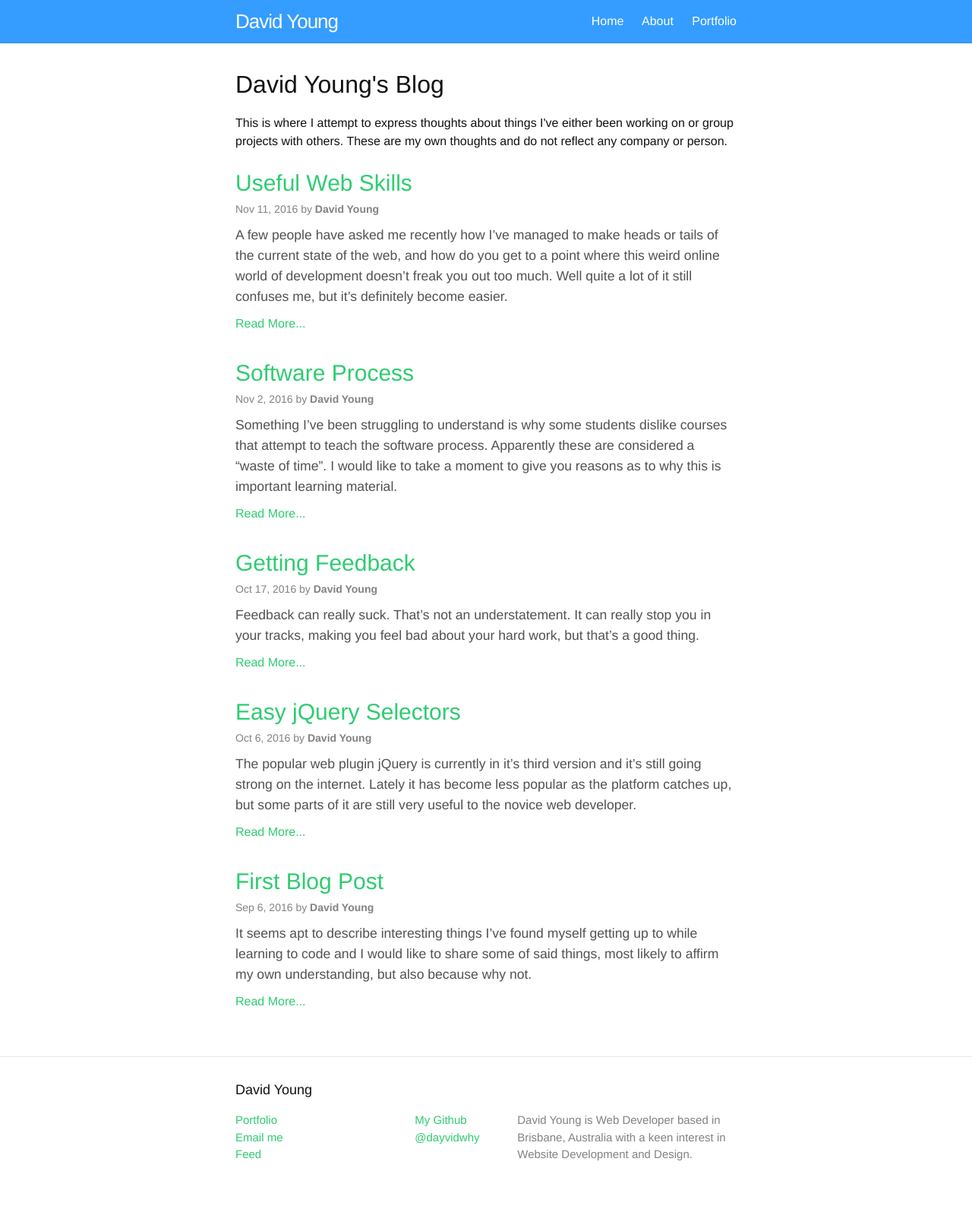
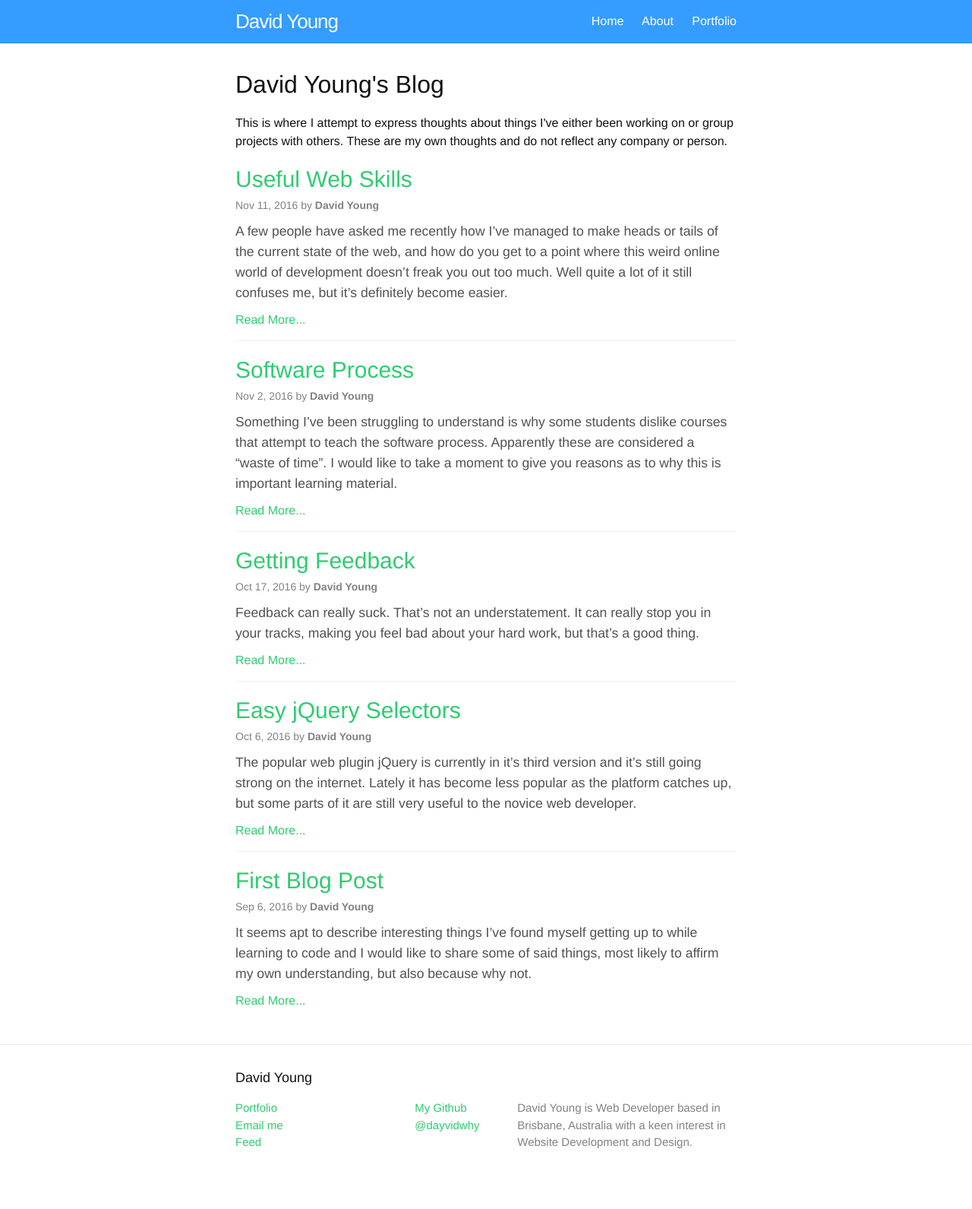
Before and after one commit to dayvidwhy/dayvidwhy.github.io, a Jekyll site: the page built from index.html, in a window 1280 px wide. Shown: the whole page at 76% size. Built offline with Jekyll 4.4.1, drawn with Linux system fonts in a browser that asks for light colours.

Commit message:
Some borders between posts.

```diff
--- a/_layouts/post.html
+++ b/_layouts/post.html
@@ -26,7 +26,7 @@
     <div class="wrapper">
       <article class="post" itemscope itemtype="http://schema.org/BlogPosting">
         <h1 class="post-title" itemprop="name headline">{{ page.title }}</h1>
-        <p class="post-meta"><time datetime="{{ page.date | date_to_xmlschema }}" itemprop="datePublished">{{ page.date | date: '%b %-d, %Y' }}</time> by <strong itemprop="author">{{ site.title }}</strong></p>
+        <p class="post-meta meta-border"><time datetime="{{ page.date | date_to_xmlschema }}" itemprop="datePublished">{{ page.date | date: '%b %-d, %Y' }}</time> by <strong itemprop="author">{{ site.title }}</strong></p>
         <div class="post-content" itemprop="articleBody">
           {{ content }}
         </div>
--- a/_sass/_layout.scss
+++ b/_sass/_layout.scss
@@ -180,11 +180,21 @@
     list-style: none;
 
     > li {
-        margin-bottom: $spacing-unit;
+        padding-top: $spacing-unit / 2;
+        padding-bottom: $spacing-unit / 2;
+        border-bottom: 1px solid #f2f0ed;
+
+        &:last-child {
+            border-bottom: none;
+            padding-bottom: 0;
+        }
+
+        &:first-child {
+            padding-top: 0;
+        }
 
         > h2 {
-            margin-top: 20px;
-            margin-bottom: 0;
+            margin: 0;
 
         }
 
@@ -215,6 +225,13 @@
     color: $grey-color;
     display: inline-block;
     margin-bottom: 10px;
+}
+
+.meta-border {
+    display: block;
+    border-bottom: 1px solid #f2f0ed;
+    margin-bottom: $spacing-unit / 2;
+    padding-bottom: $spacing-unit / 2;
 }
 
 .post-link {
@@ -307,5 +324,4 @@
     li {
         color: $grey;
     }
-
 }
```
